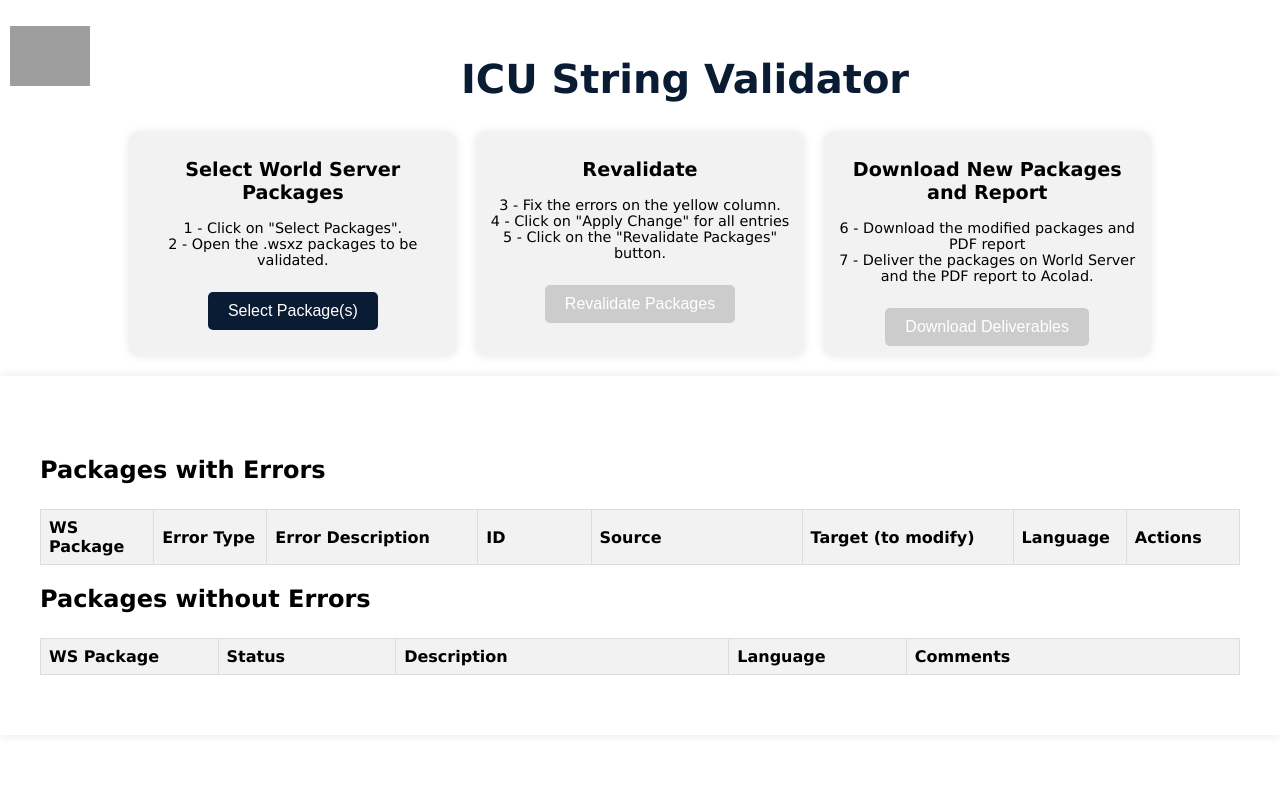
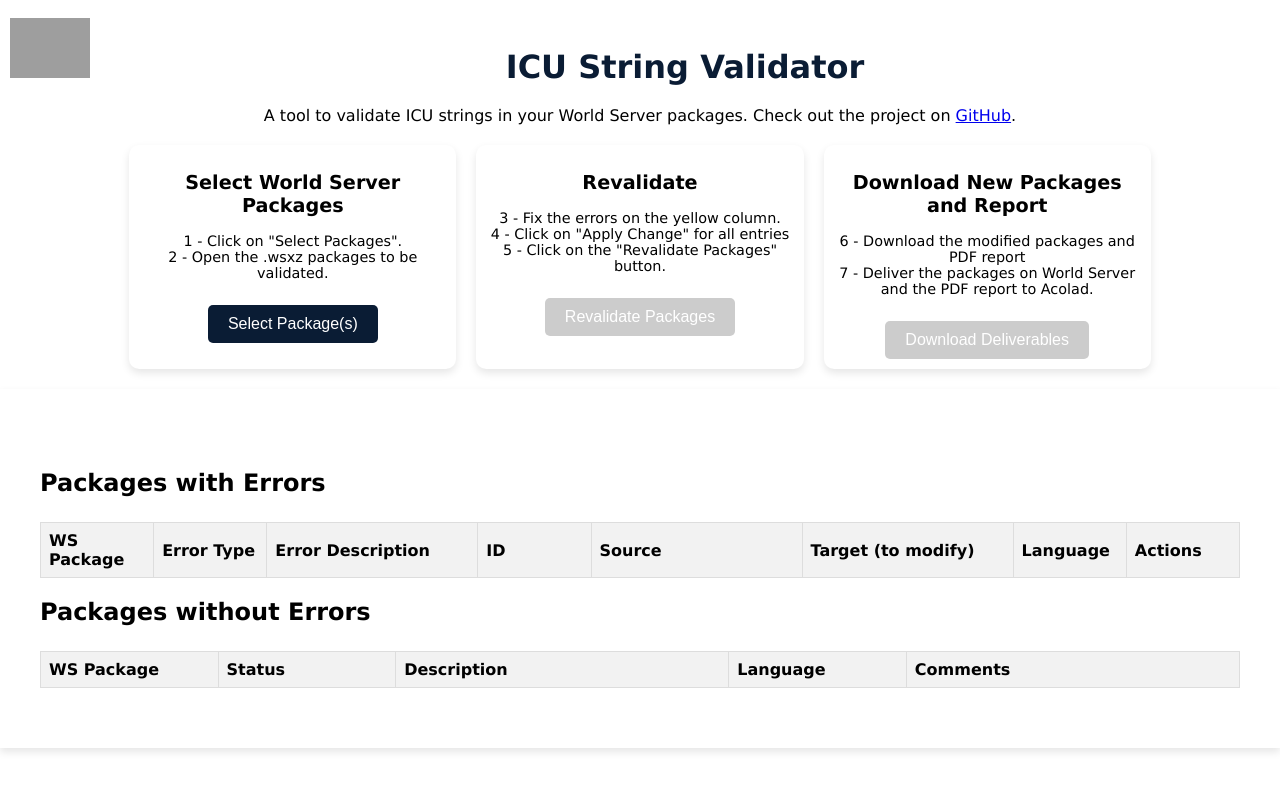
Before and after one commit to LCapy/ICU-Validator, a plain HTML site: page index.html in a window 1280 px wide. Drawn offline with Linux system fonts and the light colour scheme; grey boxes are pictures that could not be loaded.

Commit message:
Update index.html
visuals

```diff
--- a/index.html
+++ b/index.html
@@ -34,7 +34,13 @@
             flex-grow: 1;
             text-align: center;
             margin: 0;
-            font-size: 2.5em;
+            font-size: 2em;
+        }
+
+        .header-description {
+            text-align: center;
+            font-size: 1em;
+            margin: 10px 0;
         }
 
         .workflow {
@@ -46,10 +52,10 @@
         }
 
         .workflow-box {
-            background-color: #f2f2f2;
+            background-color: #ffffff;
             padding: 10px;
             border-radius: 10px;
-            box-shadow: 0 0 10px rgba(0, 0, 0, 0.1);
+            box-shadow: 0 4px 8px rgba(0, 0, 0, 0.1);
             text-align: center;
             width: 30%;
         }
@@ -89,7 +95,7 @@
             margin: 0 auto;
             padding: 40px;
             background-color: #ffffff;
-            box-shadow: 0 0 10px rgba(0, 0, 0, 0.1);
+            box-shadow: 0 4px 8px rgba(0, 0, 0, 0.1);
         }
 
         .centered {
@@ -196,6 +202,9 @@
     <div class="header">
         <img src="https://languageco.com/wp-content/uploads/listing-uploads/logo/2022/07/acolad-a-white.png" alt="Acolad Logo">
         <h1><br>ICU String Validator<br</h1>
+    </div>
+    <div class="header-description">
+        A tool to validate ICU strings in your World Server packages. Check out the project on <a href="https://github.com/LCapy/ICU-Validator" target="_blank">GitHub</a>.
     </div>
     <div class="workflow">
         <div class="workflow-box">
```
